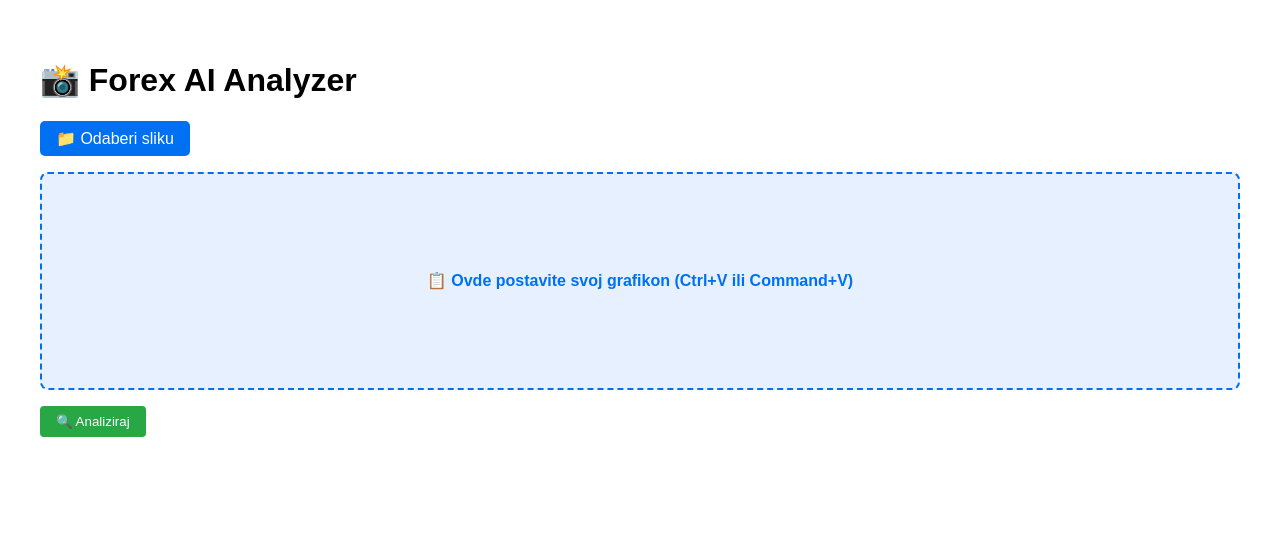
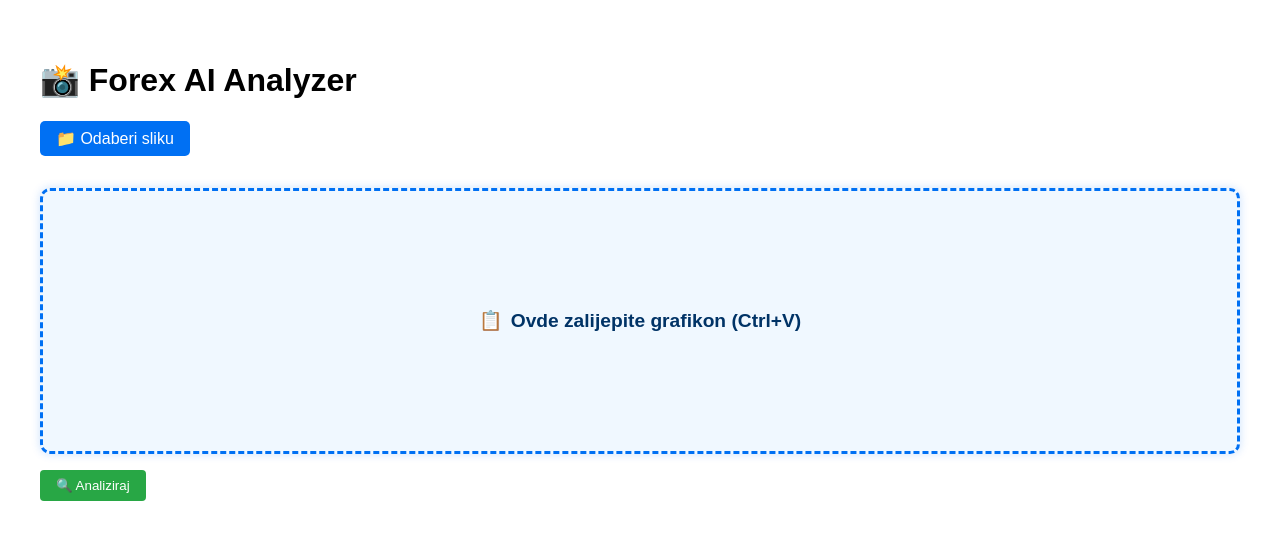
Before and after one commit to tigor13061306/forex-ai-analyzer, a Next.js app: page / in a window 1280 px wide. Shown: the top 540 px of the page. Built offline with nearby package versions, Linux system fonts and the light colour scheme.

Commit message:
Update index.tsx

```diff
--- a/pages/index.tsx
+++ b/pages/index.tsx
@@ -95,21 +95,22 @@ export default function Home() {
     <div
   ref={pasteZoneRef}
   style={{
-          marginTop: "1rem",
-          border: "2px dashed #0070f3",
-          borderRadius: "8px",
-          padding: "2rem",
-          textAlign: "center",
-          background: "#e6f0ff",
-          fontWeight: "bold",
-          color: "#0070f3",
-          minHeight: "150px",
+    marginTop: "2rem",
+    border: "3px dashed #0070f3",
+    borderRadius: "10px",
+    padding: "2.5rem",
+    background: "#f0f8ff",
+    minHeight: "180px",
+    color: "#003366",
+    fontWeight: 600,
+    fontSize: "1.2rem",
     display: "flex",
     justifyContent: "center",
-          alignItems: "center"
+    alignItems: "center",
+    boxShadow: "0 0 10px rgba(0, 112, 243, 0.2)"
   }}
 >
-        📋 Ovde postavite svoj grafikon (Ctrl+V ili Command+V)
+  📋 <span style={{ marginLeft: "0.5rem" }}>Ovde zalijepite grafikon (Ctrl+V)</span>
 </div>
 
       {preview && (
```
Lines whose indentation alone changed are shown as unchanged.
